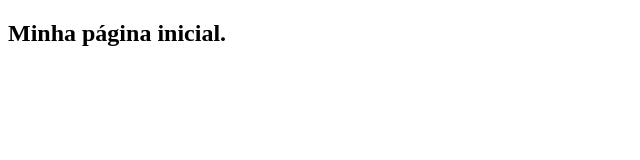
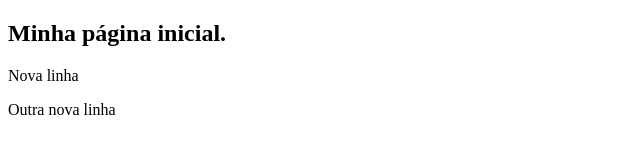
Before and after one commit to Samuel-CS/projeto-curso-git, a plain HTML site: page index.html in a window 1280 px wide. Shown: the whole page, without its empty margins (0-640 px from the left). Drawn offline with Linux system fonts and the light colour scheme.

Commit message:
testando nova modificação

```diff
--- a/index.html
+++ b/index.html
@@ -8,6 +8,8 @@
 
 <body>
     <h2>Minha página inicial.</h2>
+    <p>Nova linha</p>
+    <p>Outra nova linha</p>
 </body>
 
 </html>
```
